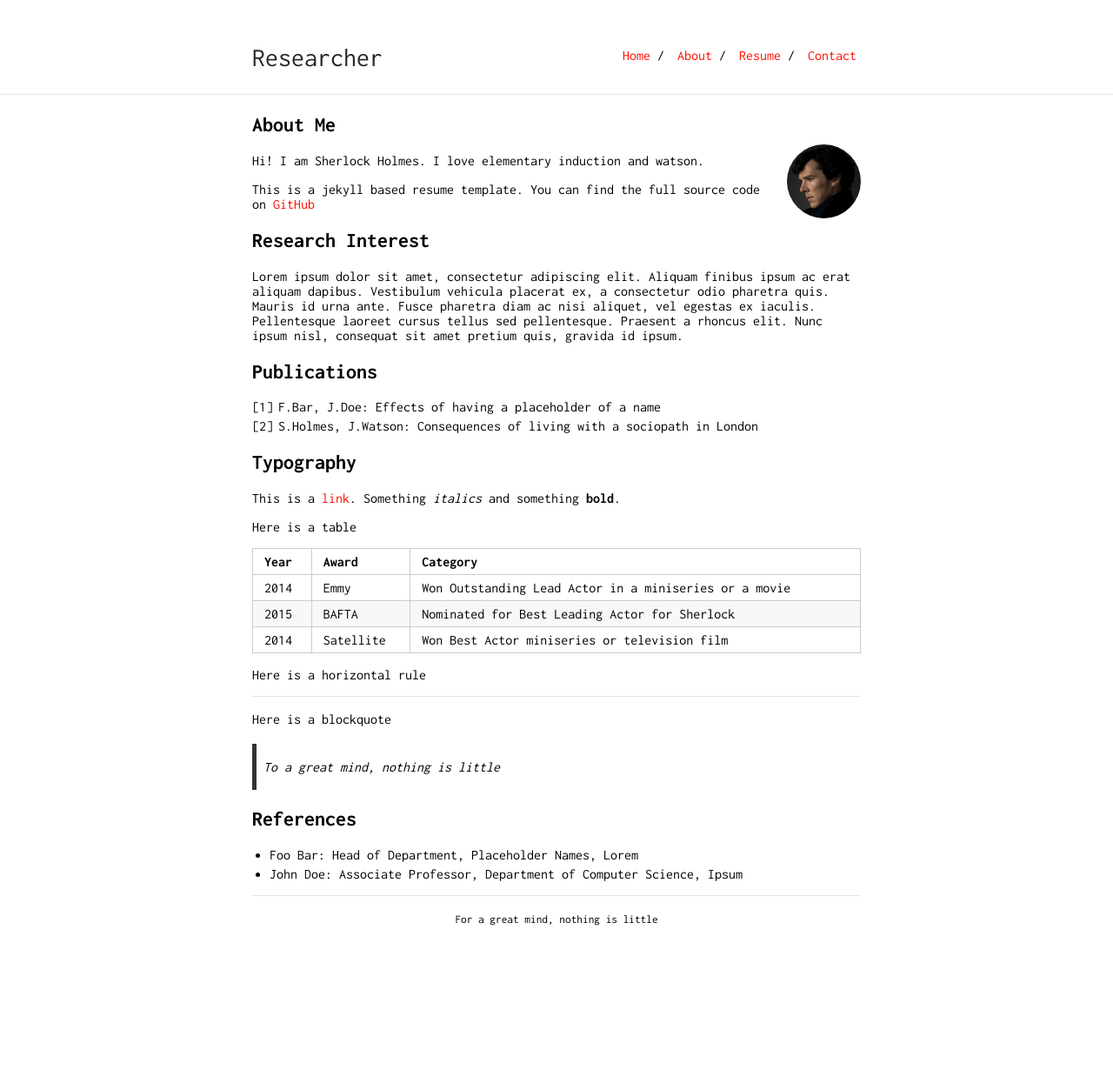
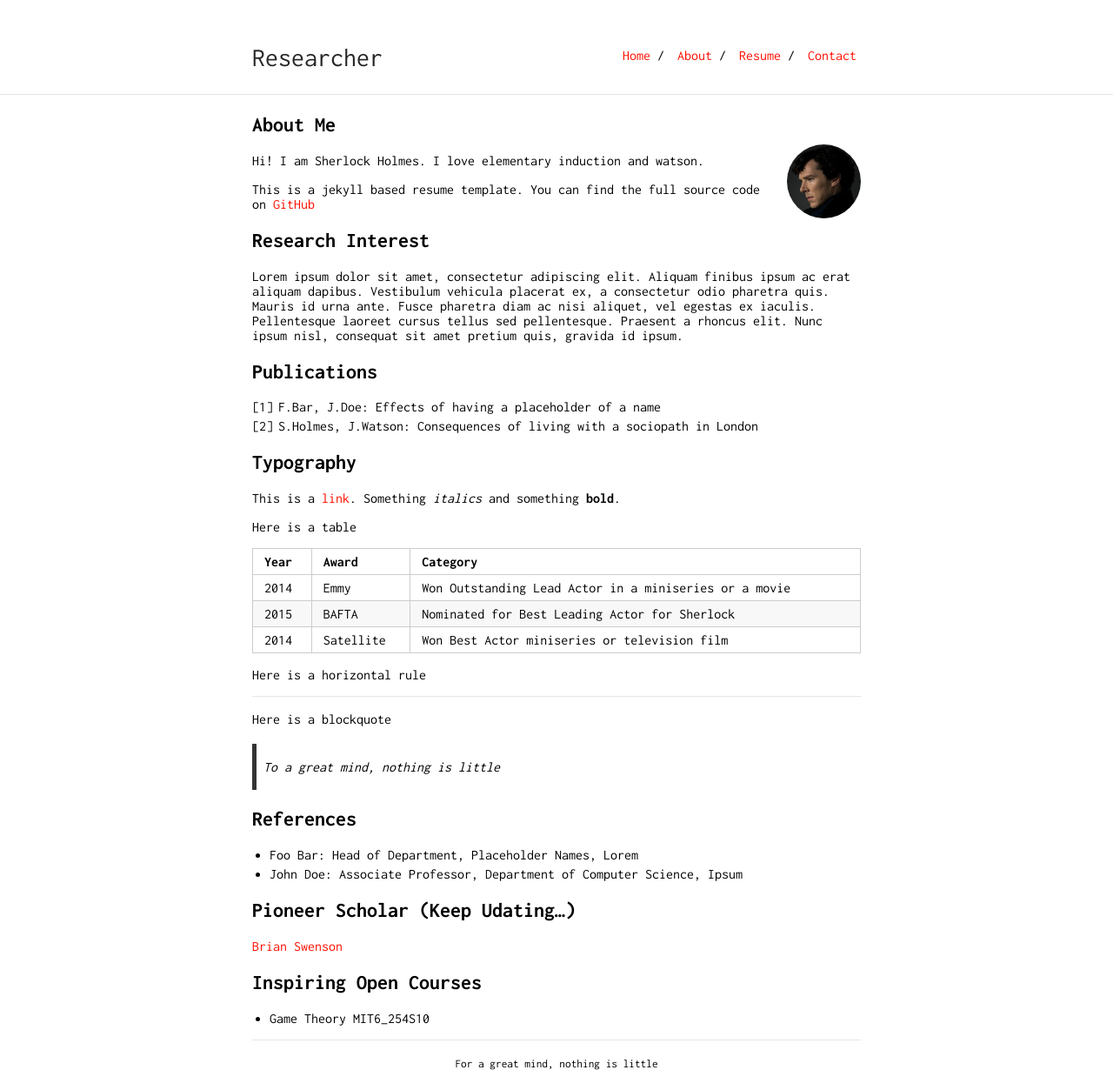
Before and after one commit to lelivre/lelivre.github.io, a Jekyll site: the page built from home.md, in a window 1280 px wide. Shown: the whole page at 87% size. Built offline with Jekyll 4.4.1, drawn with Linux system fonts in a browser that asks for light colours; our own code applies the rules of GitHub Pages for plain Markdown files; before the commit the page ends 1064 px from its top, so only the background shows below that.

Commit message:
Add Scholar Pioneer

```diff
--- a/home.md
+++ b/home.md
@@ -43,3 +43,11 @@ Here is a blockquote
 
 * Foo Bar: Head of Department, Placeholder Names, Lorem
 * John Doe: Associate Professor, Department of Computer Science, Ipsum
+
+## Pioneer Scholar (Keep Udating...)
+
+[Brian Swenson](http://scholar.google.com)
+
+## Inspiring Open Courses
+
+* Game Theory MIT6\_254S10
```
